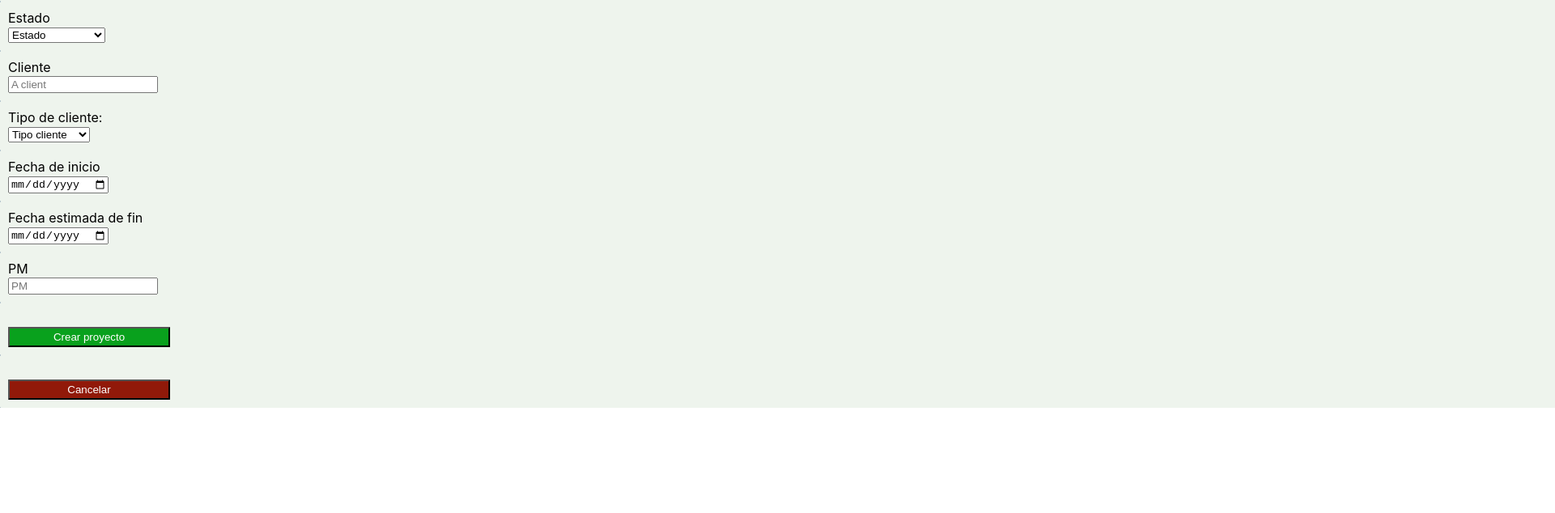
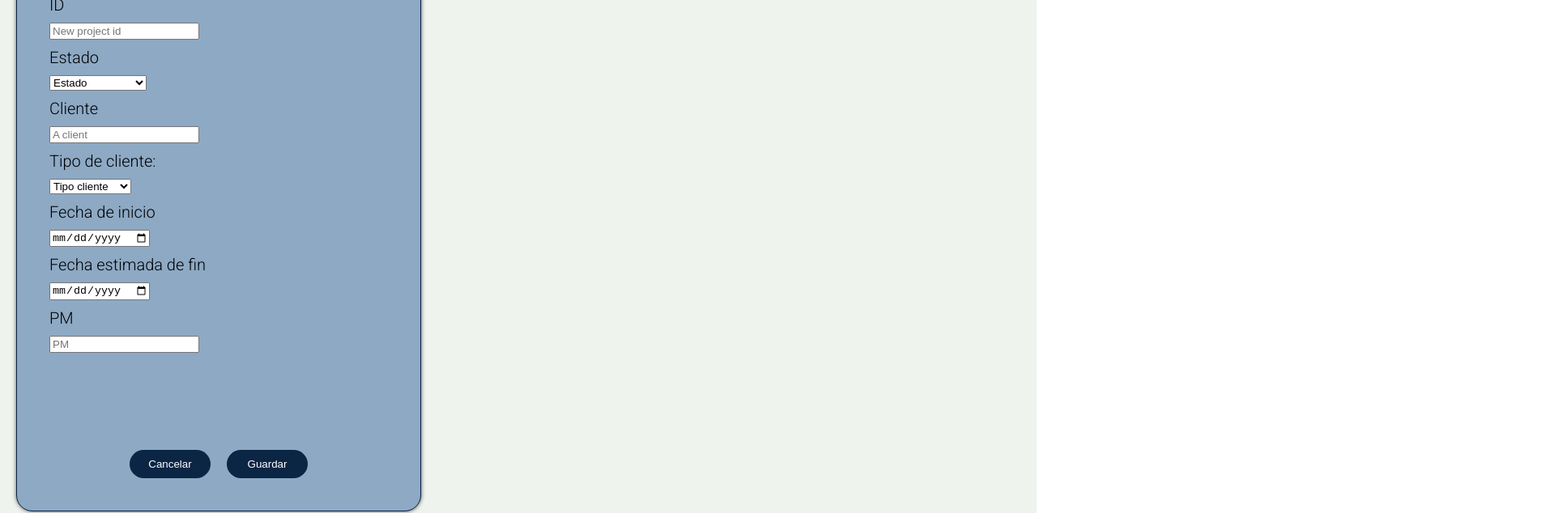
Before and after one commit to BrunoPasca/tribu_2_2022_2c, a Next.js app: page /moduloProyectos/crearProyecto in a window 1280 px wide. Shown: the part 200-834 px from the top of the page at 81% size, 1920 px wide, since content can reach past the window. Before the commit the page ends 800 px from the top, so only its background shows below. Built offline with nearby package versions, Linux system fonts and the light colour scheme.

Commit message:
Algunos cambios de estilo

```diff
--- a/pages/moduloProyectos/crearProyecto.tsx
+++ b/pages/moduloProyectos/crearProyecto.tsx
@@ -13,23 +13,24 @@ export default function crearProyecto() {
 
 
 
-        <form action="una_accion.php" >
+        <form action="una_accion.php" className={styles.form}>
+        <div className = {styles.camposForm}>
 
-        <div className = {styles.new_project_window}>
+          <div>
           <label htmlFor="fname">Nombre proyecto </label>
           <br/>
           <input type="text"  id="fname" name="firstname" placeholder="New project name"  >
             </input>
 
           </div>
-        <div className = {styles.new_project_window}>
+          <div>
           <label htmlFor="projectID">ID </label>
           <br/>
           <input type="text"  id="projectID" name="projectid" placeholder="New project id"  >
             </input>
           </div>
 
-        <div className = {styles.new_project_window}>
+          <div>
             <label htmlFor = "projectState">
               Estado
             </label>
@@ -42,13 +43,13 @@ export default function crearProyecto() {
             </select>
           </div>
 
-        <div className = {styles.new_project_window}>
+          <div>
             <label  htmlFor = "Client name">Cliente  </label>
             <br/>
             <input type = "text" id = "projectClient" placeholder="A client"></input>
           </div >
 
-        <div className = {styles.new_project_window}>
+          <div>
             <label htmlFor = "ClientType" >
               Tipo de cliente:
             </label>
@@ -59,49 +60,33 @@ export default function crearProyecto() {
             </select>
           </div>
 
-        <div  className = {styles.new_project_window}>
+          <div>
             <label htmlFor = "FechaDeInicio"> Fecha de inicio </label>
             <br/>
             <input type = "date" id = "FechaDeInicio" name = "comienzoDeProyecto">
             </input>
           </div>
 
-        <div  className = {styles.new_project_window}>
+          <div>
             <label htmlFor = "FechaDeFin"> Fecha estimada de fin </label>
             <br/>
               <input type = "date" id = "FechaDeFin" name = "finDeProyecto">
               </input>
           </div>
 
-        <div className = {styles.new_project_window}>
+          <div>
             <label  htmlFor = "productManager">PM  </label>
             <br/>
             <input type = "text" id = "productManager" placeholder="PM"></input>
           </div >
 
+          <div className={styles.botonesView}>
+            <button type="reset">Cancelar</button>
+            <button type="submit">Guardar</button>
+          </div>
+        </div>
 
-        <div className = {styles.new_project_window}>
-          <label htmlFor = "SubmitButton">
-          </label>
-          <br/>
-          <button className = {styles.positive_button_style}>
-            Crear proyecto
-          </button>
-
-
-        </div>
         </form>
-
-        <div  className = {styles.new_project_window}>
-          <label htmlFor = "CancelButton">
-          </label>
-          <br/>
-          <a href="">
-          <button className = {styles.negative_button_style}>
-            Cancelar
-          </button>
-        </a>
-        </div>
     </div>
   </>
   );
--- a/styles/proyectos.module.css
+++ b/styles/proyectos.module.css
@@ -1,13 +1,9 @@
 @import url('https://fonts.googleapis.com/css2?family=Roboto:wght@300&display=swap');
 /* FONDO */
 
-/*.container {
+.container {
     background-color: #EEF4ED;
     height: 100vh;
-}*/
-
-.container {
-  background-color: #134074;
 }
 
 .new_project_window{
@@ -90,22 +86,34 @@
     padding-top: 50px;
 }
 
+/*------*/
+
 .proyectoCard{
   background-color: #8DA9C4;
   padding: 20px;
-    margin: 30px;
+  margin: 15px;
   border-radius: 20px;
+  border: #0B2545 0.4px solid;
+  color:black;
 }
 
 .tituloCard{
-    font-size: 40px;
+  font-size: 25px;
   margin-bottom: 10px;
-    font-family: 'Roboto', sans-serif;
+  font-weight: bold;
 }
 
 .textoCard{
   font-size: 20px;
   font-family: 'Roboto', sans-serif;
+}
+
+.proyectoCard:hover,
+.proyectoCard:focus,
+.proyectoCard:active {
+  color: white;
+  border-color: #0B2545;
+  box-shadow: 0px 0px 10px rgb(82, 82, 82);
 }
 
 .contenedorInfo{
@@ -132,12 +140,100 @@
 
 .botonesView{
   margin-top: 100px;
+  text-align: center;
 }
-
 .botonesView button{
-    margin-right: 50px;
+  margin: 20px;
   padding: 10px;
   border-radius: 30px;
   width: 100px;
-    border: none
+  background-color: #0B2545;
+  border: none;
+  color: white;
 }
+
+.botonesView button:hover{
+  box-shadow: 0px 0px 10px rgb(82, 82, 82);
+  background-color: #134074;
+
+}
+
+.titulos div p{
+  text-align: center;
+}
+
+.navbar{
+  display: flex;
+  justify-content: space-between;
+  align-items: center;
+  border-bottom: solid black 3px;
+  color: black;
+}
+
+.navbarIzq{
+  margin:30px;
+}
+
+.navbarDer{
+  margin: 30px;
+}
+
+.navbarDer input{
+  margin-right: 40px;
+}
+
+.navbarDer select{
+  margin-right: 40px;
+}
+
+.navbarDer button{
+  margin-right: 10px;
+}
+
+/* ----- FORM ------*/
+
+.form{
+  color: #EEF4ED;
+  background-color: #EEF4ED;
+  width: 100vw;
+  height: 100vh;
+
+}
+
+  .form label{
+    margin: 10px;
+    font-size: 20px;
+  }
+
+  .form input{
+    margin: 10px;
+  }
+
+  .form select{
+    margin: 10px;
+  }
+
+  .form button{
+    margin: 10px;
+    width: 100px;
+  }
+
+  .form h1{
+
+    font-size: 50px;
+  }
+
+  .camposForm{
+    margin: 20px;
+    color: black;
+    width: 500px;
+    background-color: #8DA9C4;
+    padding: 30px;
+    border-radius: 20px;
+    font-family: 'Roboto', sans-serif;
+    border: #0B2545 1px solid;
+    box-shadow: 0px 0px 5px rgb(82, 82, 82);
+
+
+
+  }
```
Also changed, not shown: pages/moduloProyectos/proyectos.tsx (+20 -2 lines). Lines whose indentation alone changed are shown as unchanged.
